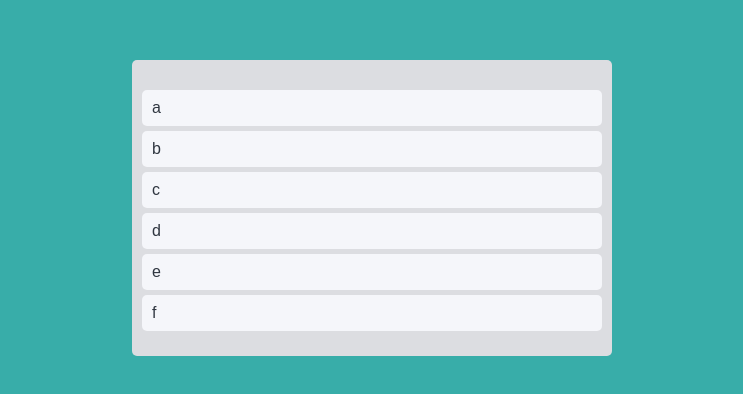
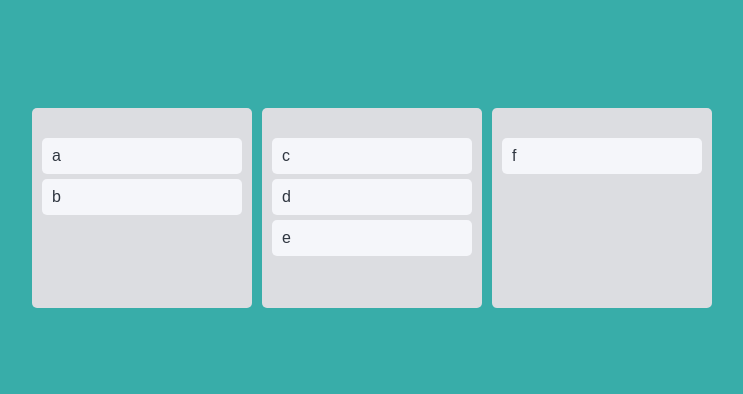
Before and after one commit to joyeajin/react_typescript_study_03_kanban, a React (Vite) app: page / in a window 1280 px wide. Shown: the part 192-586 px from the top of the page, without its empty margins (268-1011 px from the left). Built offline with nearby package versions, Linux system fonts and the light colour scheme.

Commit message:
Object.keys(obj)

```diff
--- a/src/App.tsx
+++ b/src/App.tsx
@@ -1,17 +1,12 @@
-import {
-  DragDropContext,
-  Draggable,
-  Droppable,
-  DropResult,
-} from "react-beautiful-dnd";
+import { DragDropContext, DropResult } from "react-beautiful-dnd";
 import { useRecoilState } from "recoil";
 import styled from "styled-components";
 import { toDoState } from "./atom";
-import DraggableCard from "./Components/DraggableCard";
+import Board from "./Components/Board";
 
 const Wrapper = styled.div`
   display: flex;
-  max-width: 480px;
+  max-width: 680px;
   width: 100%;
   margin: 0 auto;
   justify-content: center;
@@ -19,18 +14,11 @@
   height: 100vh;
 `;
 
-const Board = styled.div`
-  background-color: ${(props) => props.theme.boardColor};
-  padding: 20px 10px;
-  padding-top: 30px;
-  border-radius: 5px;
-  min-height: 200px;
-`;
-
 const Boards = styled.div`
   display: grid;
-  grid-template-columns: repeat(1, 1fr);
+  grid-template-columns: repeat(3, 1fr);
   width: 100%;
+  gap: 10px;
 `;
 
 function App() {
@@ -38,35 +26,21 @@
   const onDragEnd = ({ draggableId, destination, source }: DropResult) => {
     if (!destination) return;
 
-    setToDos((oldToDos) => {
-      const toDosCopy = [...oldToDos];
-      // console.log("Delete item on", source.index);
-      // console.log(toDosCopy);
+    // setToDos((oldToDos) => {
+    //   const toDosCopy = [...oldToDos];
 
-      toDosCopy.splice(source.index, 1);
-      // console.log("Delete item");
-      // console.log(toDosCopy);
-
-      // console.log("Put back", draggableId, "on", destination.index);
-      toDosCopy.splice(destination?.index, 0, draggableId);
-      // console.log(toDosCopy);
-      return toDosCopy;
-    });
+    //   toDosCopy.splice(source.index, 1);
+    //   toDosCopy.splice(destination?.index, 0, draggableId);
+    //   return toDosCopy;
+    // });
   };
   return (
     <DragDropContext onDragEnd={onDragEnd}>
       <Wrapper>
         <Boards>
-          <Droppable droppableId="one">
-            {(magic) => (
-              <Board ref={magic.innerRef} {...magic.droppableProps}>
-                {toDos.map((toDo, index) => (
-                  <DraggableCard key={toDo} index={index} toDo={toDo} />
-                ))}
-                {magic.placeholder}
-              </Board>
-            )}
-          </Droppable>
+          {Object.keys(toDos).map((boardId) => (
+            <Board boardId={boardId} key={boardId} toDos={toDos[boardId]} />
+          ))}
         </Boards>
       </Wrapper>
     </DragDropContext>
--- /dev/null
+++ b/src/Components/Board.tsx
@@ -0,0 +1,33 @@
+import { Droppable } from "react-beautiful-dnd";
+import DraggableCard from "./DraggableCard";
+import styled from "styled-components";
+
+const Wrapper = styled.div`
+  background-color: ${(props) => props.theme.boardColor};
+  padding: 20px 10px;
+  padding-top: 30px;
+  border-radius: 5px;
+  min-height: 200px;
+`;
+
+interface IBoardProps {
+  toDos: string[];
+  boardId: string;
+}
+
+function Board({ toDos, boardId }: IBoardProps) {
+  return (
+    <Droppable droppableId={boardId}>
+      {(magic) => (
+        <Wrapper ref={magic.innerRef} {...magic.droppableProps}>
+          {toDos.map((toDo, index) => (
+            <DraggableCard key={toDo} index={index} toDo={toDo} />
+          ))}
+          {magic.placeholder}
+        </Wrapper>
+      )}
+    </Droppable>
+  );
+}
+
+export default Board;
--- a/src/Components/DraggableCard.tsx
+++ b/src/Components/DraggableCard.tsx
@@ -15,8 +15,6 @@
 }
 
 function DraggableCard({ toDo, index }: IDraggableCardProps) {
-  console.log(toDo, "has been rendered");
-
   return (
     <Draggable key={toDo} draggableId={toDo} index={index}>
       {(magic) => (
--- a/src/atom.tsx
+++ b/src/atom.tsx
@@ -1,6 +1,14 @@
-import { atom, selector } from "recoil";
+import { atom } from "recoil";
 
-export const toDoState = atom({
+interface ITodoState {
+  [key: string]: string[];
+}
+
+export const toDoState = atom<ITodoState>({
   key: "toDo",
-  default: ["a", "b", "c", "d", "e", "f"],
+  default: {
+    to_do: ["a", "b"],
+    doing: ["c", "d", "e"],
+    done: ["f"],
+  },
 });
```
